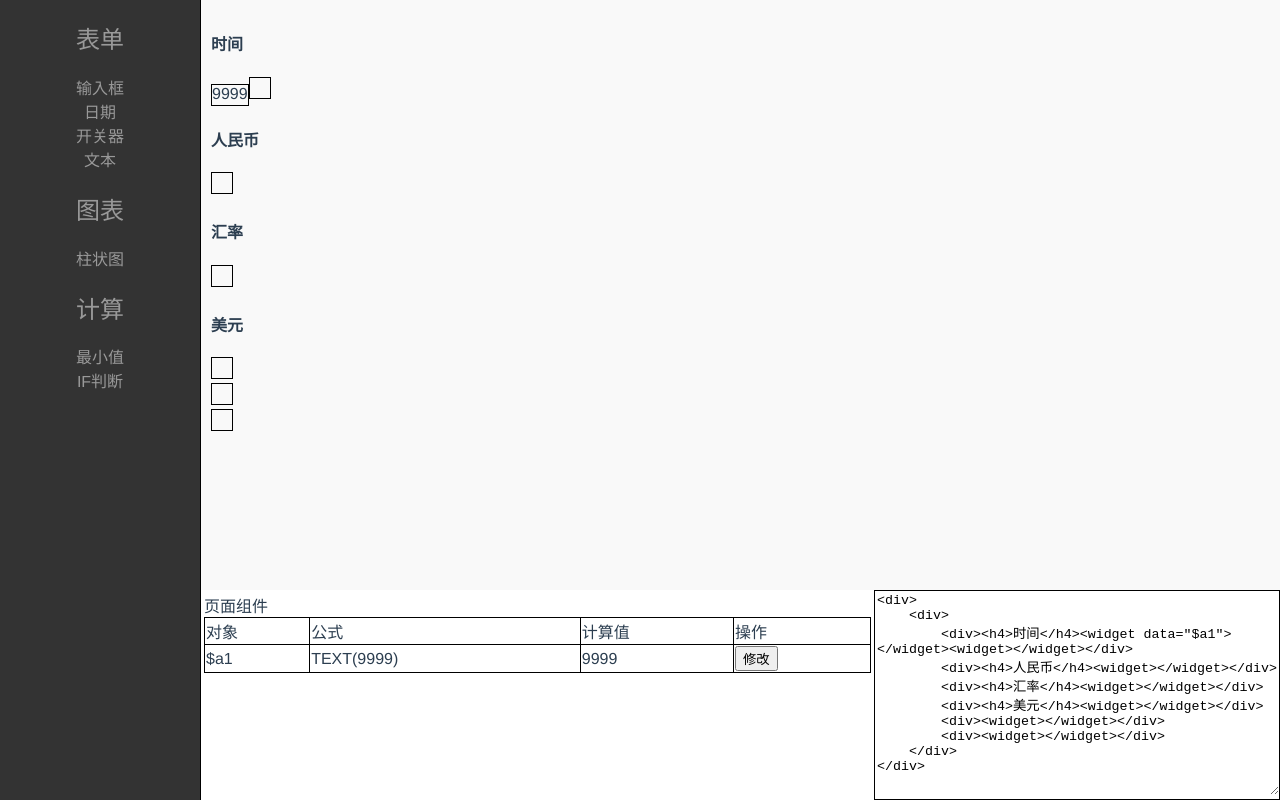
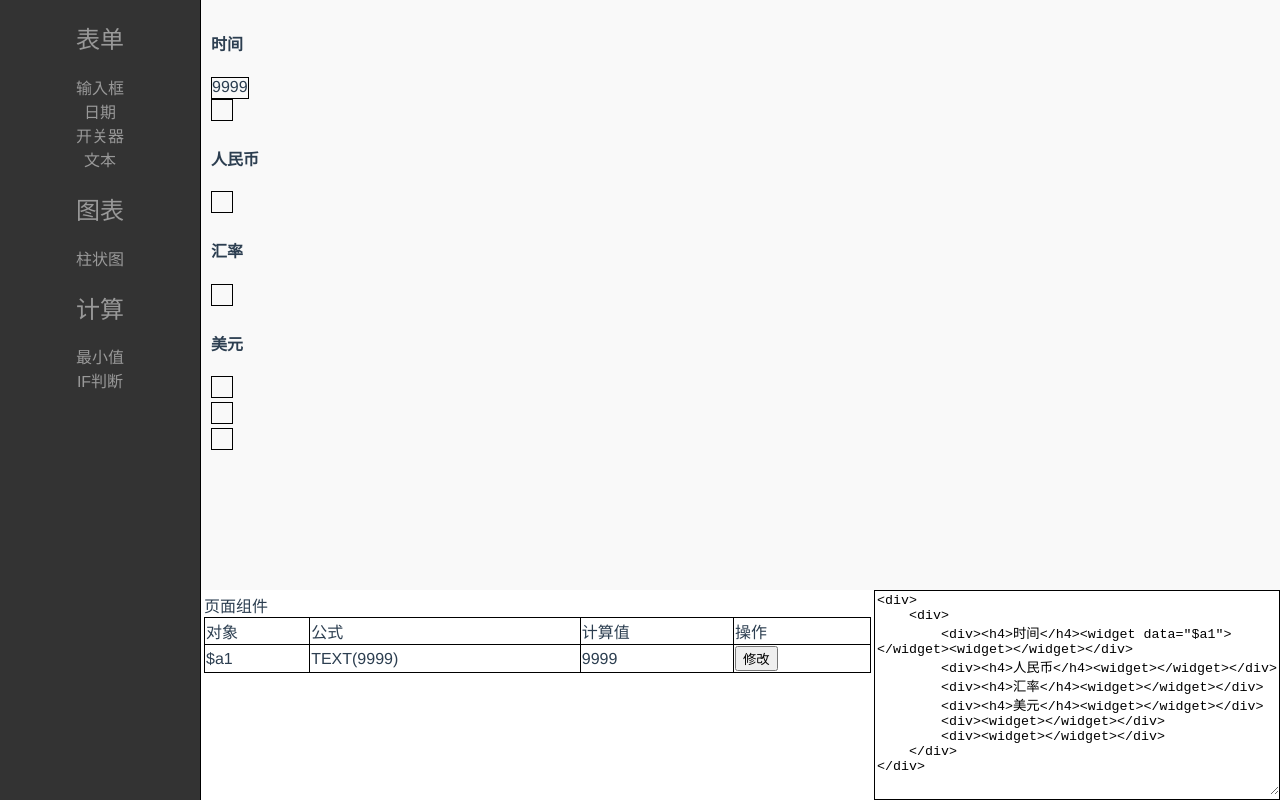
Before and after one commit to 13601313270/excel-app, a Vue app: page / in a window 1280 px wide. Built offline with nearby package versions, Linux system fonts and the light colour scheme.

Commit message:
增加了变量悬浮展示

```diff
--- a/src/components/allVars.vue
+++ b/src/components/allVars.vue
@@ -11,7 +11,7 @@
             </tr>
             </thead>
             <tbody>
-            <tr v-for="(item,key) in datas">
+            <tr v-for="(item,key) in datas" @mouseover="hover(key)" @mouseout="leave(key)">
                 <td v-html="key"></td>
                 <td v-html="getCodeByVal(item)"></td>
                 <td v-if="['string','number','boolean'].includes(typeof item)" v-html="item"></td>
@@ -46,6 +46,12 @@ export default {
         },
         change(key) {
             this.$emit('change', key);
+        },
+        hover(key) {
+            this.$emit('hover', key, 'info');
+        },
+        leave(key) {
+            this.$emit('hover', key, 'none');
         }
     }
 }
--- a/src/components/index.vue
+++ b/src/components/index.vue
@@ -41,7 +41,7 @@
             </div>
             <div style="display: flex;">
                 <div style="flex-grow: 1;padding: 3px 3px;">
-                    <all-vars @change="editVar"></all-vars>
+                    <all-vars @change="editVar" @hover="hover"></all-vars>
                 </div>
                 <div style="overflow: scroll;border: solid 1px black;">
                     <textarea :value="saveHtml" style="flex-grow: 1;width: 400px;height:200px;border: none"></textarea>
@@ -117,17 +117,16 @@ export default {
                     });
                     code += propsArr.join(',');
                     code += ')';
-                    let newVarName = '$' + varName.replace(/^\$/, '');
-                    this.insertVarName = newVarName;
+                    this.insertVarName = varName;
                     let insertObj = evalObjAndStr(1, code);
-                    allVar.setVar(newVarName, insertObj[0]);
+                    allVar.setVar(varName, insertObj[0]);
                     this.insertProps = insertObj[0];
                     this.insertCode = code;
 
-                    let newVar = allVar.getVar(newVarName);
+                    let newVar = allVar.getVar(varName);
                     this.varToDom.set(newVar, dom);
                     let reg = new RegExp('<widget @change="addData" @init="dataInit" random-id="' + id + '"[^>]*>', 'g');
-                    this.html = this.html.replace(reg, '<widget @change="addData" @init="dataInit" random-id="' + id + '" data="' + newVarName + '">');
+                    this.html = this.html.replace(reg, '<widget @change="addData" @init="dataInit" random-id="' + id + '" data="' + varName + '">');
                     this.varToDom.get(newVar).innerHTML = '';
                     this.varToDom.get(newVar).appendChild(newVar.value_.dom);
                 }
@@ -180,6 +179,9 @@ export default {
             this.insertVarName = key;
             this.insertProps = Var.value_;
             this.insertCode = getStrByObj(Var.value_);
+        },
+        hover(key, messageType) {
+            this.$store.commit('varHighlightSet', {key, 'info': messageType});
         }
     },
     mounted() {
--- a/src/components/widget.vue
+++ b/src/components/widget.vue
@@ -1,11 +1,18 @@
 <template>
-    <div class="widget" ref="content" @dragover="allowDrop($event)" @drop="ondrop($event)"></div>
+    <div>
+        <div class="widget" :class="{warning:getHighlightState(data_)=='info'}"
+             ref="content"
+             @dragover="allowDrop($event)"
+             @drop="ondrop($event)"></div>
+    </div>
 </template>
 <script>
 export default {
     props: ['data', 'randomId'],
     data() {
-        return {};
+        return {
+            data_: this.data
+        };
     },
     mounted() {
         if (this.data !== undefined) {
@@ -13,11 +20,20 @@ export default {
         }
     },
     methods: {
+        getHighlightState(type) {
+            // return this.$store.state.varHighlight.key;
+            if (this.$store.state.varHighlight.key === type) {
+                return this.$store.state.varHighlight.info;
+            }
+            return 'none';
+        },
         allowDrop(e) {
             e.preventDefault();
         },
         ondrop(e) {
             let varName = window.prompt('请输入名称', 'a7');
+            varName = '$' + varName.replace(/^\$/, '');
+            this.data_ = varName;
             if (varName !== null) {
                 this.$emit('change', varName, this.randomId, this.$refs.content);
             }
@@ -26,6 +42,10 @@ export default {
 }
 </script>
 <style scoped>
+    .warning {
+        background-color: rgba(193, 42, 12, 0.71);
+    }
+
     .widget {
         border: solid 1px black;
         min-width: 20px;
--- a/src/vuex/main.js
+++ b/src/vuex/main.js
@@ -1,10 +1,10 @@
 export default {
     state: {
-        count: 10
+        varHighlight: {}
     },
     mutations: {
-        increment(state) {
-            state.count++;
+        varHighlightSet(state, data) {
+            state.varHighlight = data;
         }
     }
 };
```
